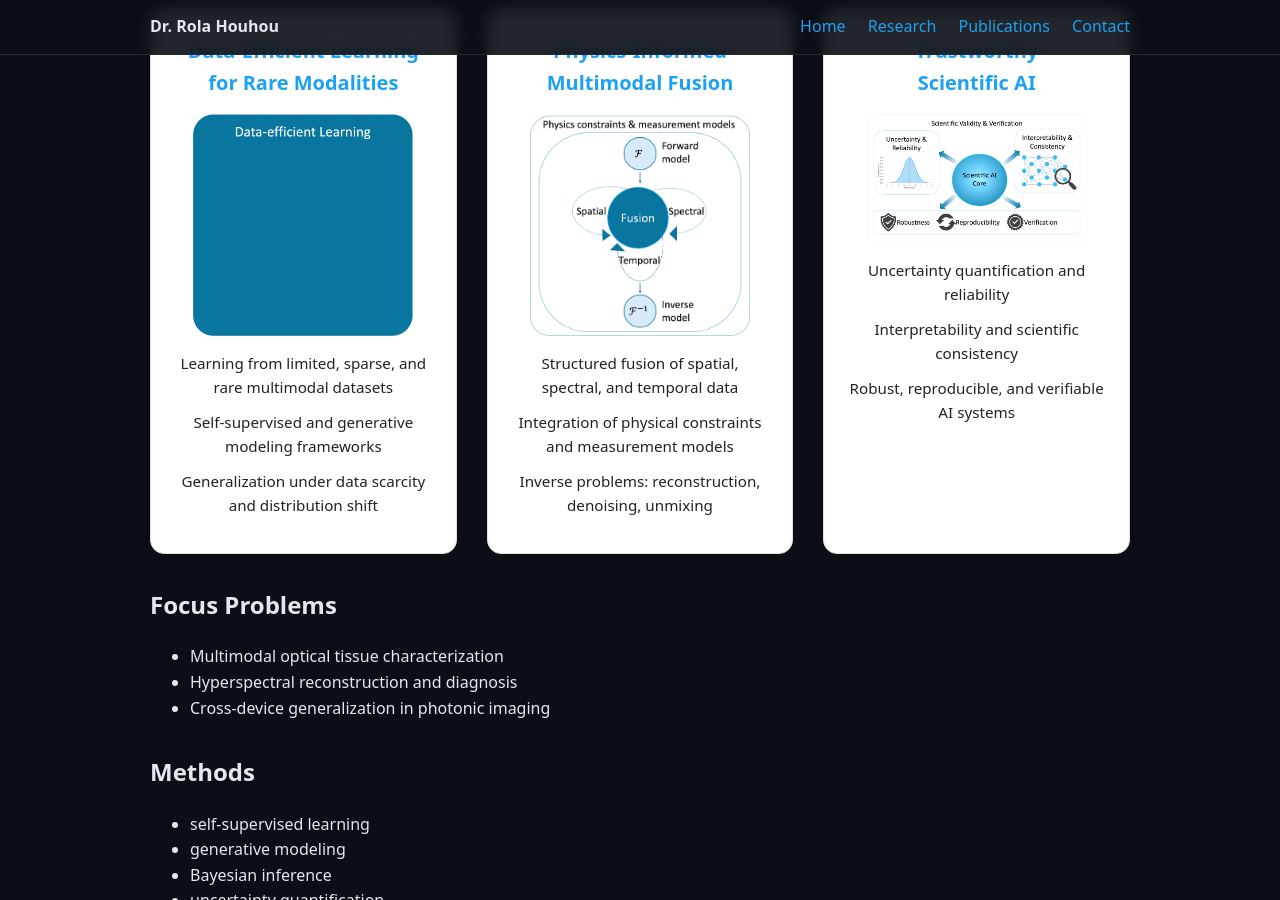
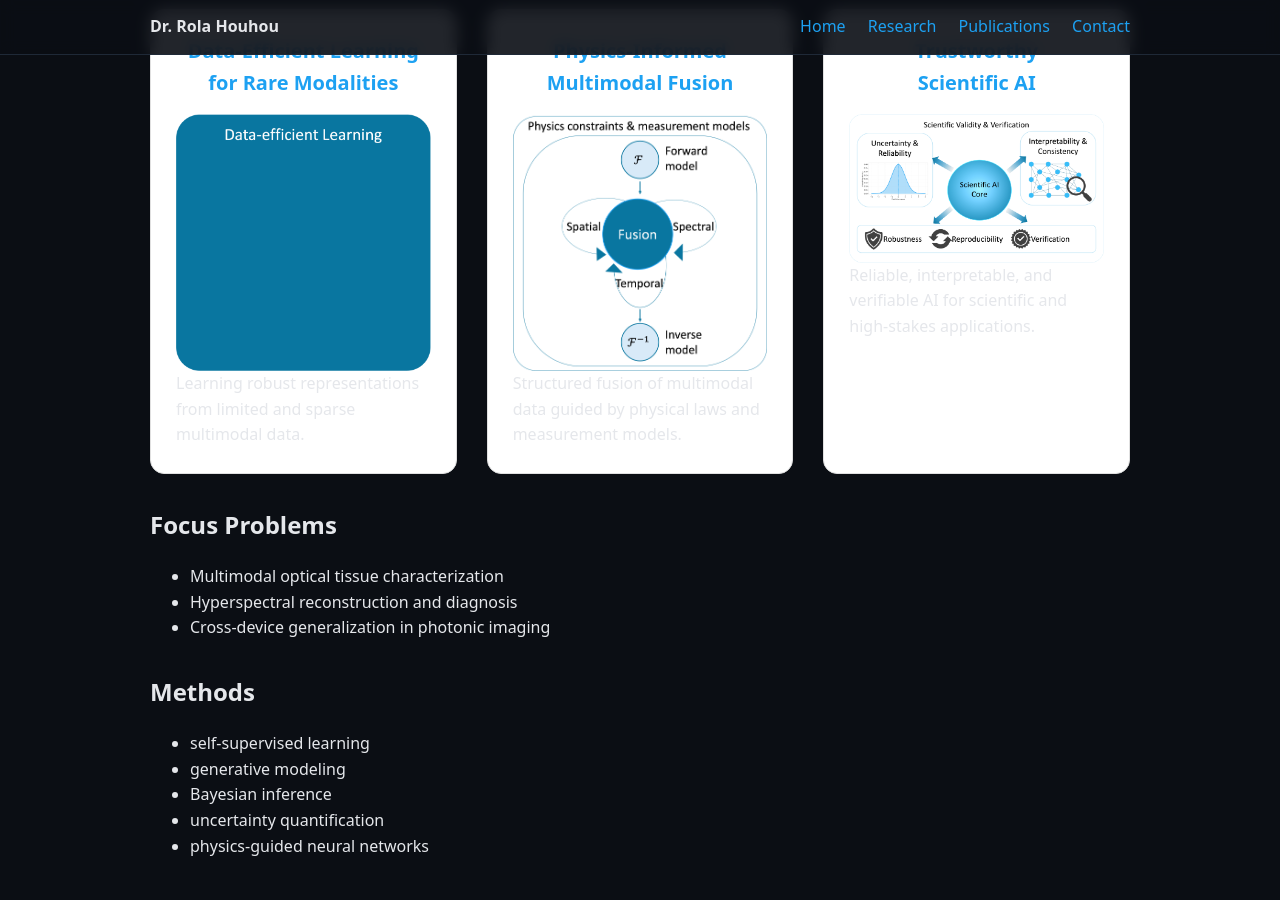
Before and after one commit to rhouhou/rhouhou.github.io, a Jekyll site: the page built from research/index.md, in a window 1280 px wide and 900 px high, scrolled down 385 px. Built offline with Jekyll 4.4.1, drawn with Linux system fonts in a browser that asks for light colours.

Commit message:
Update index.md

```diff
--- a/research/index.md
+++ b/research/index.md
@@ -16,33 +16,27 @@ My long-term goal is to establish a research program in Scientific AI for Multim
   <!-- Pillar 1 -->
   <div class="pillar-card">
     <div class="pillar-title">Data-Efficient Learning<br>for Rare Modalities</div>
-    <img src="/assets/img/Pillar1.png" class="pillar-image">
-    <div class="pillar-content">
-      <p>Learning from limited, sparse, and rare multimodal datasets</p>
-      <p>Self-supervised and generative modeling frameworks</p>
-      <p>Generalization under data scarcity and distribution shift</p>
+    <img src="/assets/img/Pillar1.png" style="width:100%; max-width:420px; display:block; margin:auto;">
+    <div class="figure-caption">
+      Learning robust representations from limited and sparse multimodal data.
     </div>
   </div>
 
   <!-- Pillar 2 -->
   <div class="pillar-card">
     <div class="pillar-title">Physics-Informed<br>Multimodal Fusion</div>
-    <img src="/assets/img/Pillar2.png" class="pillar-image">
-    <div class="pillar-content">
-      <p>Structured fusion of spatial, spectral, and temporal data</p>
-      <p>Integration of physical constraints and measurement models</p>
-      <p>Inverse problems: reconstruction, denoising, unmixing</p>
+    <img src="/assets/img/Pillar2.png" style="width:100%; max-width:420px; display:block; margin:auto;">
+    <div class="figure-caption">
+      Structured fusion of multimodal data guided by physical laws and measurement models.
     </div>
   </div>
 
   <!-- Pillar 3 -->
   <div class="pillar-card">
     <div class="pillar-title">Trustworthy<br>Scientific AI</div>
-    <img src="/assets/img/pillar3.png" class="pillar-image">
-    <div class="pillar-content">
-      <p>Uncertainty quantification and reliability</p>
-      <p>Interpretability and scientific consistency</p>
-      <p>Robust, reproducible, and verifiable AI systems</p>
+    <img src="/assets/img/Pillar3.png" style="width:100%; max-width:420px; display:block; margin:auto;">
+    <div class="figure-caption">
+      Reliable, interpretable, and verifiable AI for scientific and high-stakes applications.
     </div>
   </div>
 
```
